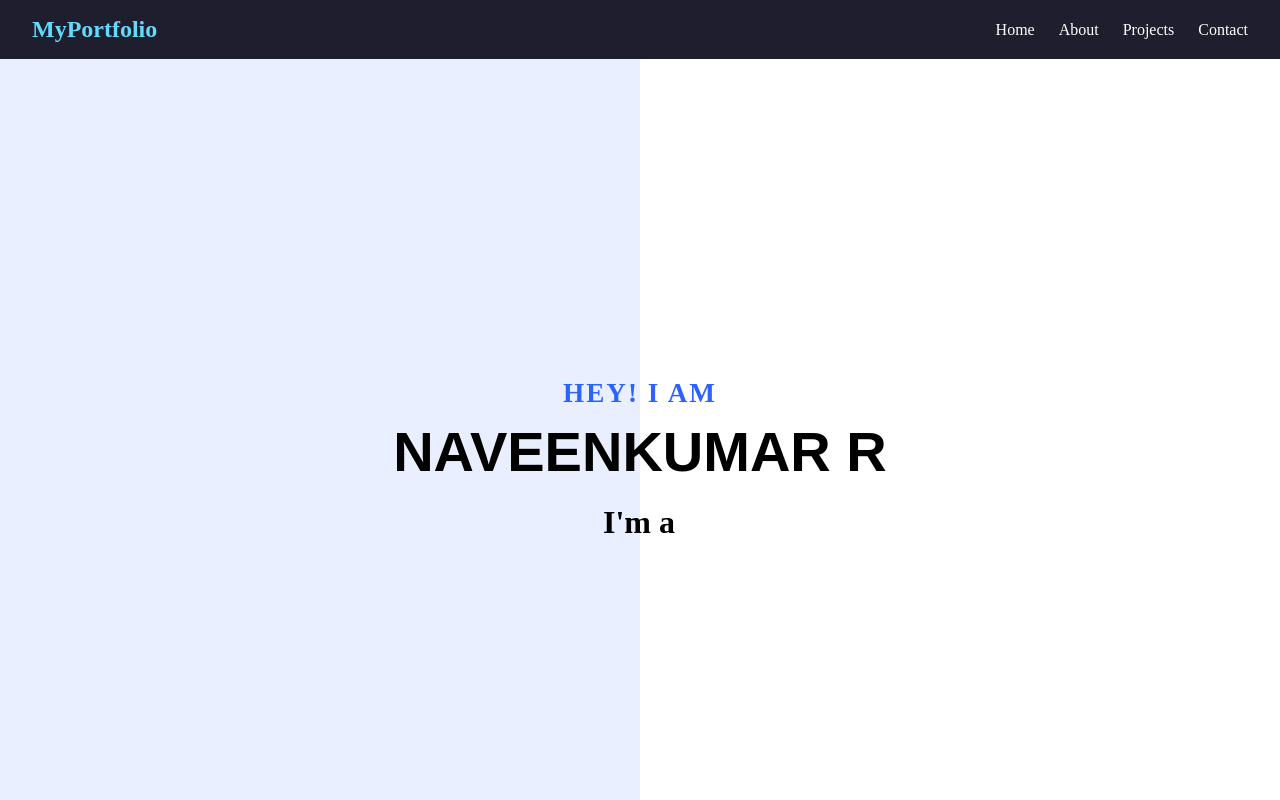
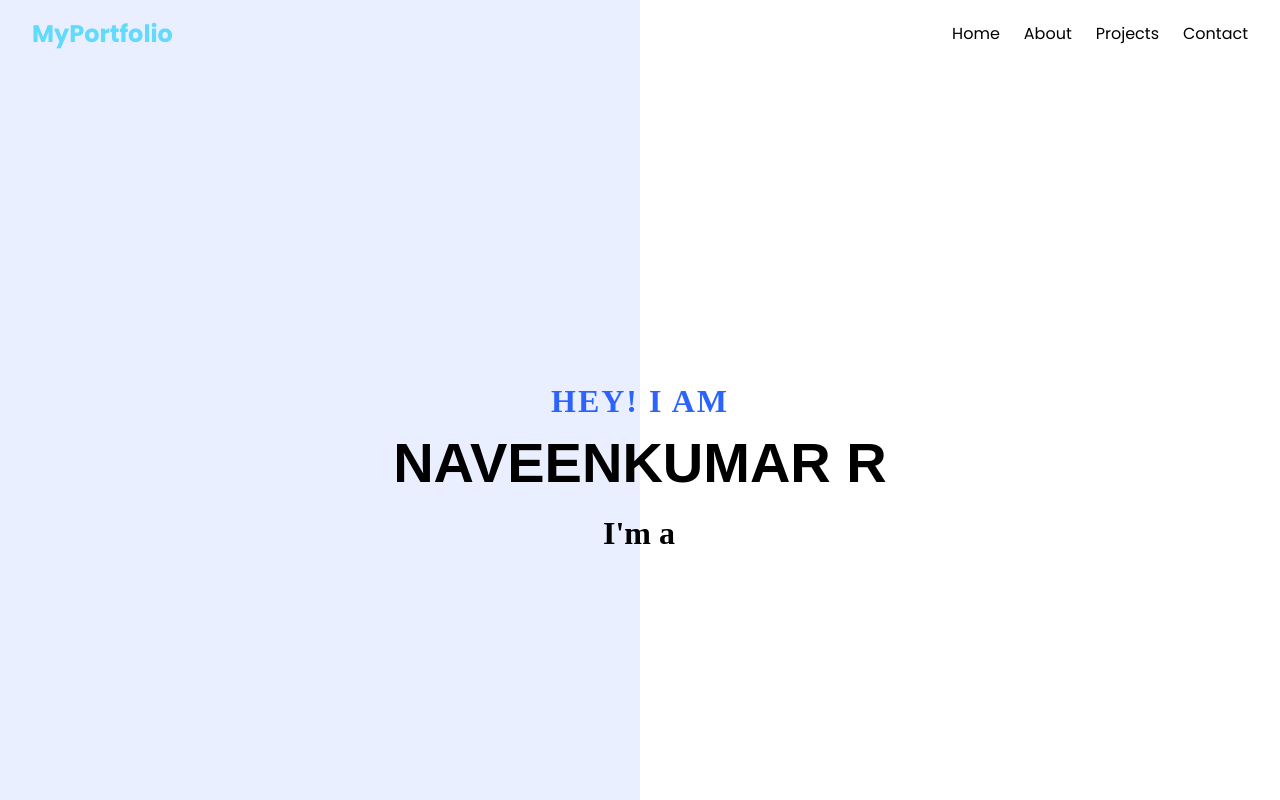
Before and after one commit to jaspritnaveen/MyPortfolio, an Angular app: page / in a window 1280 px wide. Shown: the top 800 px of the page. Built offline with nearby package versions, Linux system fonts and the light colour scheme.

Commit message:
education section created updated

```diff
--- a/src/app/components/home/home.component.css
+++ b/src/app/components/home/home.component.css
@@ -18,7 +18,7 @@
   color: #2c63ff;
   font-weight: bold;
   letter-spacing: 2px;
-  font-size: 1.7rem;
+  font-size: 2rem;
   margin-bottom: 10px;
 }
 
--- a/src/app/components/navbar/navbar.component.css
+++ b/src/app/components/navbar/navbar.component.css
@@ -3,7 +3,8 @@
   display: flex;
   justify-content: space-between;
   align-items: center;
-  background-color: #1e1e2f;
+  background: linear-gradient(to right, #eaefff 50%, #ffffff 50%);
+
   padding: 1rem 2rem;
   color: white;
   position: sticky;
@@ -16,6 +17,7 @@
   font-size: 1.5rem;
   font-weight: bold;
   color: #61dafb;
+  font-family: "Poppins", sans-serif;
 }
 
 /* Navigation Links */
@@ -25,11 +27,12 @@
   gap: 1.5rem;
   margin: 0;
   padding: 0;
+  font-family: "Poppins", sans-serif;
 }
 
 .nav-links li a {
   text-decoration: none;
-  color: white;
+  color: black;
   font-weight: 500;
   transition: color 0.3s, border-bottom 0.3s;
 }
```
